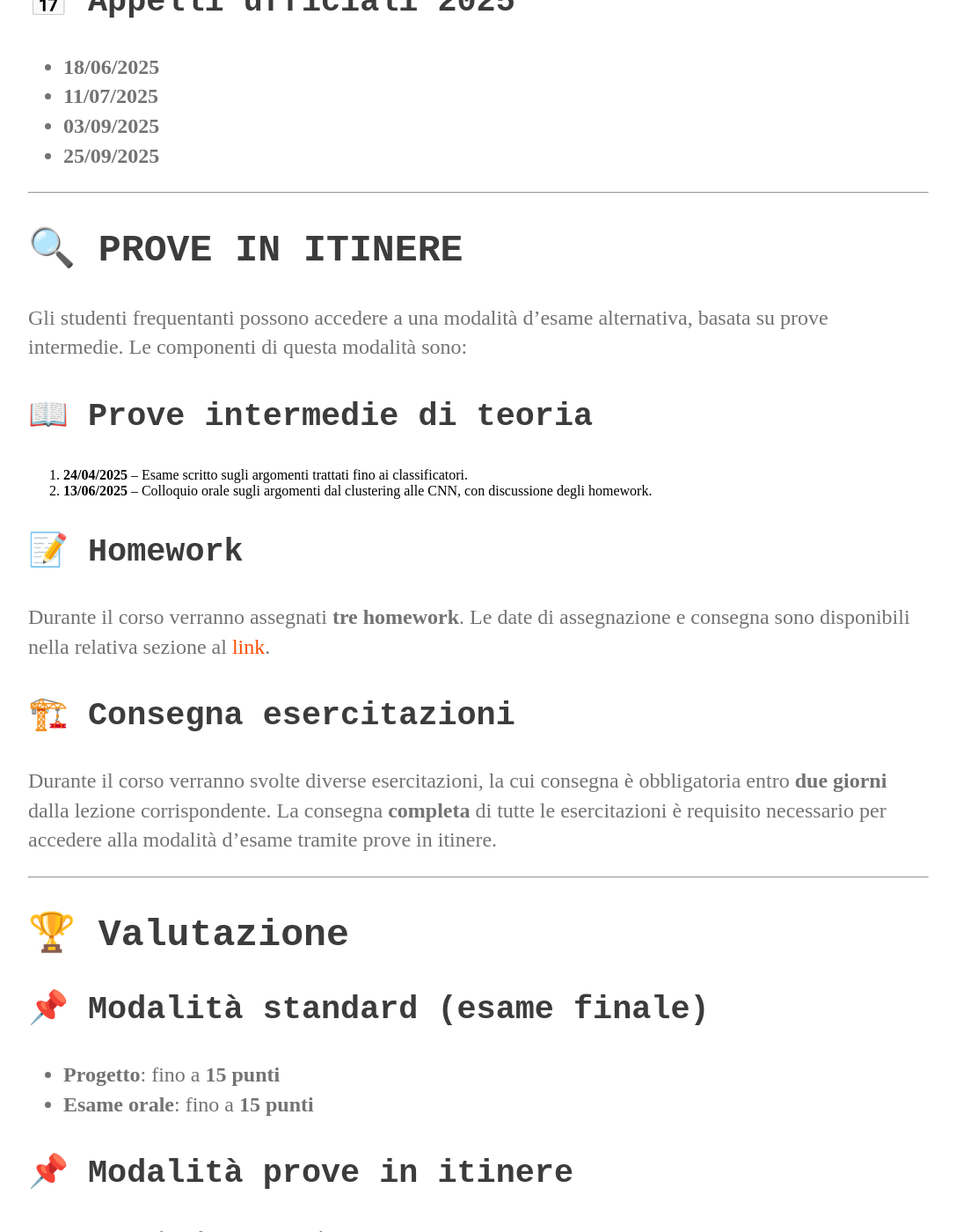
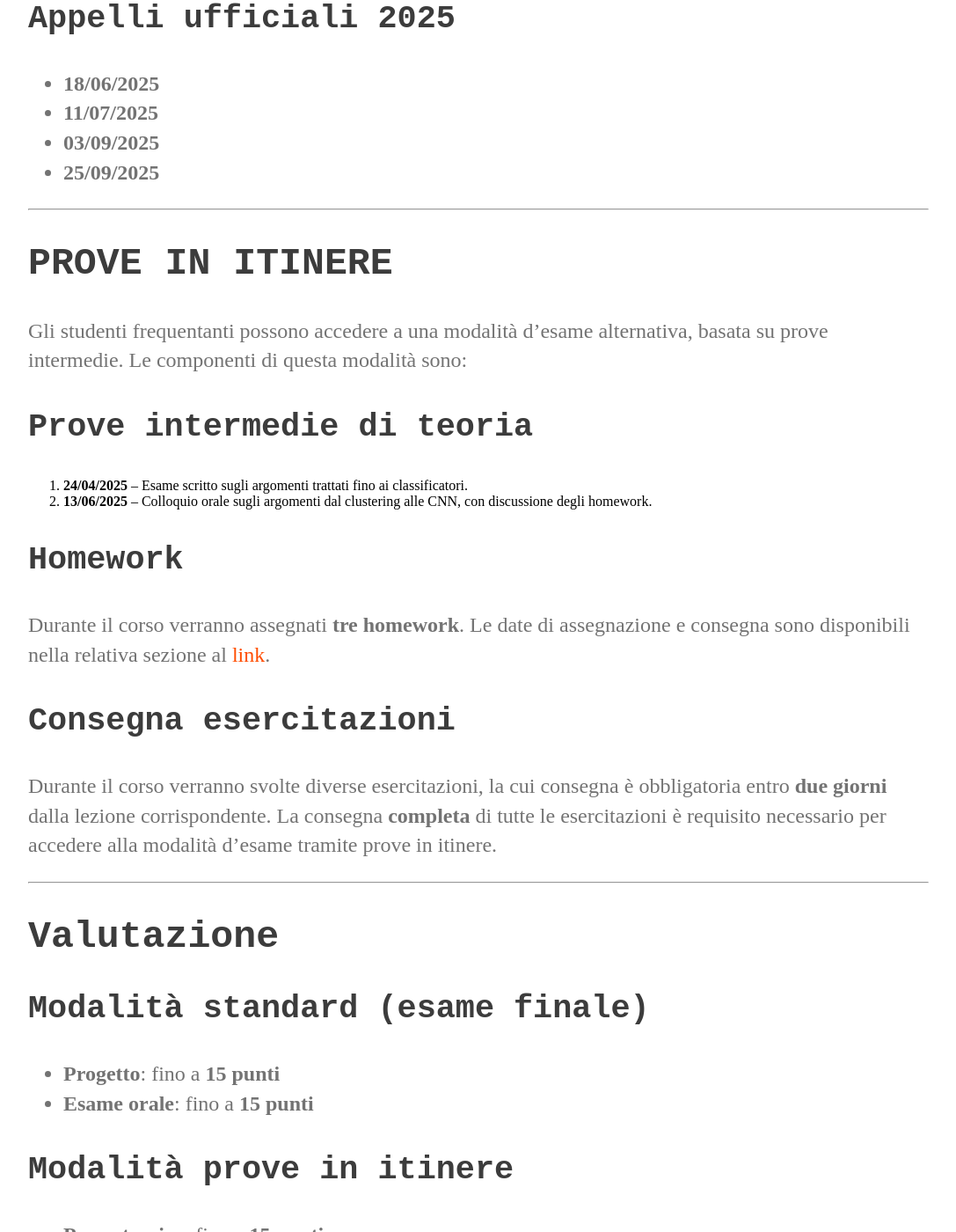
Before and after one commit to perceivelab/ml-mz-2025, a Jekyll site: the page built from index.md, in a window 1280 px wide and 1400 px high, scrolled down 1421 px. Shown: the whole window at 88% size, without its empty margins (28-1115 px from the left). Built offline with Jekyll 4.4.1, drawn with Linux system fonts in a browser that asks for light colours; our own code applies the rules of GitHub Pages for plain Markdown files; some of the changed text lies outside the part shown.

Commit message:
Update index.md

```diff
--- a/index.md
+++ b/index.md
@@ -21,8 +21,8 @@ Durante il corso si utilizzerà Discord come spazio per discutere di tutti gli a
 - 24/02/2025 - Le lezioni inizieranno giorno 06/03/2025 come previsto dal calendario accademico.
 
 
-
-# 📚 ESAME
+---
+# ESAME
 
 L'esame consiste in due fasi:
 
@@ -31,7 +31,7 @@ L'esame consiste in due fasi:
 
 Le specifiche del progetto verranno assegnate il giorno dell'appello d'esame, e la discussione avverrà il giorno successivo, contestualmente all'esame orale.
 
-### 📅 Appelli ufficiali 2025
+### Appelli ufficiali 2025
 - **18/06/2025**
 - **11/07/2025**
 - **03/09/2025**
@@ -39,33 +39,33 @@ Le specifiche del progetto verranno assegnate il giorno dell'appello d'esame, e
 
 ---
 
-## 🔍 PROVE IN ITINERE
+## PROVE IN ITINERE
 
 Gli studenti frequentanti possono accedere a una modalità d'esame alternativa, basata su prove intermedie. Le componenti di questa modalità sono:
 
-### 📖 Prove intermedie di teoria
+### Prove intermedie di teoria
 1. **24/04/2025** – Esame scritto sugli argomenti trattati fino ai classificatori.
 2. **13/06/2025** – Colloquio orale sugli argomenti dal clustering alle CNN, con discussione degli homework.
 
-### 📝 Homework
+### Homework
 Durante il corso verranno assegnati **tre homework**. Le date di assegnazione e consegna sono disponibili nella relativa sezione al [link](./homework.md).
 
-### 🏗️ Consegna esercitazioni
+### Consegna esercitazioni
 Durante il corso verranno svolte diverse esercitazioni, la cui consegna è obbligatoria entro **due giorni** dalla lezione corrispondente. La consegna **completa** di tutte le esercitazioni è requisito necessario per accedere alla modalità d'esame tramite prove in itinere.
 
 ---
 
-## 🏆 Valutazione
+##  Valutazione
 
-### 📌 Modalità standard (esame finale)
+### Modalità standard (esame finale)
 - **Progetto**: fino a **15 punti**
 - **Esame orale**: fino a **15 punti**
 
-### 📌 Modalità prove in itinere
+### Modalità prove in itinere
 - **Prova teorica**: fino a **15 punti**
 - **Homework**: fino a **15 punti**
 
-
+---
 
 # CONTATTI
 
```
